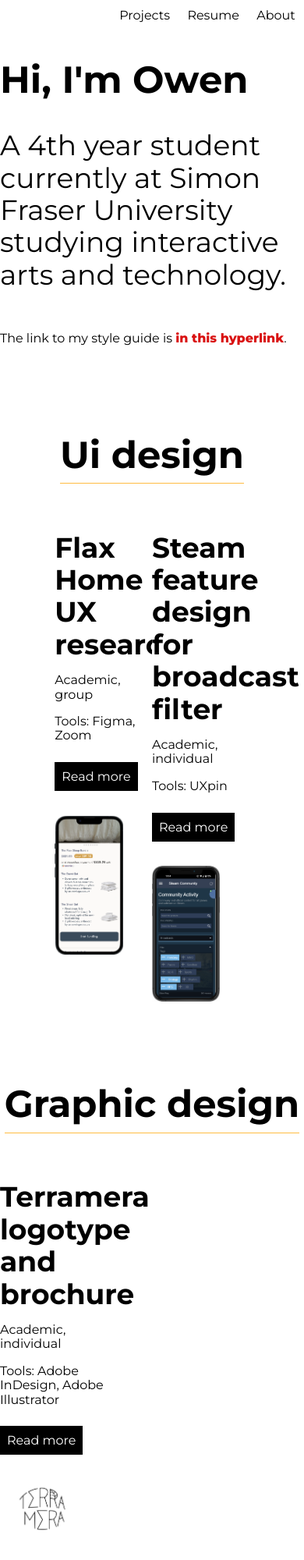
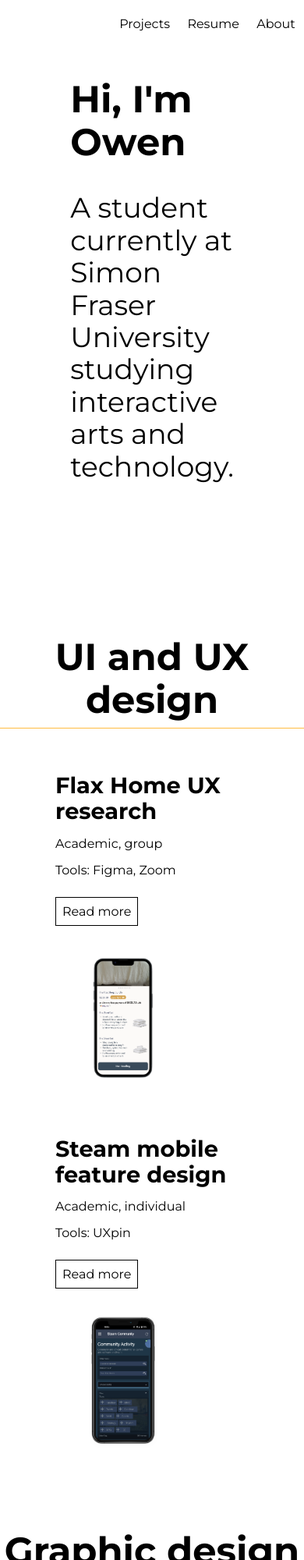
Before and after one commit to owenc8/owenc8.github.io, a plain HTML site: page index.html in a window 390 px wide. Shown: the top 2000 px of the page at 78% size. Drawn offline with Linux system fonts and the light colour scheme.

Commit message:
more changes and captions

```diff
--- a/index.html
+++ b/index.html
@@ -19,45 +19,46 @@
 
 	</head>
 	<body>
-		<div class="topnav">
-
+		<div class="sticky">
+            <div class= "topnav">
             <div class="topnav-right">
                 <a href="index.html">Projects</a>
                 <a href="#resume">Resume</a>
                 <a href="about.html">About</a>
                </div>
             </div>
+        </div>
 
 		<header>
-			<!-- <div class="topnav">
 
-				<div class="topnav-right">
-					<a href="index.html">Projects</a>
-				 <a href="#resume">Resume</a>
-				 <a href="about.html">About</a>
-				</div>
-			  </div> -->
 
 		</header>
+		    <!-- dummy section -->
+			<section class = "projectSection">
+				<p>
+				</p>
+				<p>
+				</p>
+			</section>
 
 
 
-		<section class=" leftmarg, bio">
+		<div class=" bio">
 
 
 			<h1>Hi, I'm Owen </h1>
 
 			<p class = maintext>
-				A 4th year student currently at Simon Fraser University studying interactive arts and technology.
+				A student currently at Simon Fraser University studying interactive arts and technology.
 
 			</p>
 
-			<p>
+			<!-- <p>
 				The link to my style guide is <a href="guide.html" class = "in-text">in this hyperlink</a>.
-			</p>
-		</section>
+			</p> -->
+		</div>
 
-		<div class = "leftmarg bottomMarg projtitle"><h1 class = title>Ui design</h1></div>
+		<div class = "leftmarg bottomMarg projtitle"><h1 class = title>UI and UX design</h1></div>
 
 		<div class = homeContainer>
 		<div class = "homebox">
@@ -75,14 +76,14 @@
 			</div>
 
 
-			<a href="flaxUXresearch.html" class = imglink><img src="img/flax ux/flaxflow2start.png" alt="flax mobile" width="100%" height="auto"></a>
+			<a href="flaxUXresearch.html" class = imglink><img src="img/flax ux/fullscreenProto.png" alt="flax mobile" width="100%" height="auto"></a>
 
 		</div>
 
 		<div class = "homebox">
 			<div class = "projtext">
 
-				<h2 >Steam feature design <br>for broadcast filter</h2>
+				<h2 >Steam mobile feature design </h2>
 				<p>Academic, individual</p>
 				<p>Tools: UXpin</p>
 				<br>
@@ -93,7 +94,7 @@
 				</div>
 			</div>
 
-				<a href="steam.html" class = imglink><img src="img/steam/steamfeatureNew.png" alt="steam filter" width="100%" height="auto"></a>
+				<a href="steam.html" class = imglink><img src="img/steam/steamfeaturedesign (1).png" alt="steam filter" width="100%" height="auto"></a>
 
 		</div>
 
@@ -103,10 +104,10 @@
 		<div class = "leftmarg bottomMarg projtitle"><h1 class = title>Graphic design</h1></div>
 
 
-		<div class = "homebox">
+		<div class = "homebox2">
 			<div class = "projtext">
 
-				<h2 >Terramera logotype <br>and brochure</h2>
+				<h2 >Terramera logotype and brochure</h2>
 				<p>Academic, individual</p>
 				<p>Tools: Adobe InDesign, Adobe Illustrator</p>
 				<br>
--- a/main.css
+++ b/main.css
@@ -33,7 +33,7 @@ h1 {
 
 h2 {
 	font-family: 'montserrat-B';
-	font-size: 2.25rem;
+	font-size: 1.8rem;
 	margin-bottom: 0;
 	text-align: left;
 }
@@ -42,7 +42,7 @@ h2 {
 h3 {
 	font-family: 'montserrat';
 	color: #C67000;
-	font-size: 1.6rem;
+	font-size: 1.4rem;
 	margin-bottom: 0;
 }
 
@@ -148,23 +148,23 @@ div.sticky{
 
 .readbutton a{
 	font-family: 'montserrat';
-	background-color: black;
-	color: #ffffff;
+	background-color: white;
+	color: black;
 	text-decoration: none;
 	margin-top: 1rem;
 
 	padding: 0.5rem;
 	border-style: solid;
 	border-color: #000000;
-	border-width: 0.1rem;
+	border-width: 0.07rem;
 	transition-property: background-color, color;
 	transition-duration: 0.5s;
 
 }
 
 .readbutton a:hover, .readbutton a:focus{
-background-color: #ffffff;
-color: #000000;
+background-color: black;
+color: white;
 }
 
 /* Change the color of links on hover */
@@ -216,7 +216,20 @@ color: #000000;
 	justify-content: space-between;
 	color: black;
 	max-width: 40%;
-	/* padding-inline: 10em; */
+	margin-inline: 2em;
+
+}
+
+.homebox2{
+	background-color:white;
+	display: flex;
+	flex-wrap: wrap;
+
+	justify-content: space-between;
+	color: black;
+	max-width: 40%;
+	margin-inline: 2em;
+	padding-left: 12vw;
 
 }
 
@@ -230,7 +243,7 @@ color: #000000;
 	flex-wrap: wrap;
 	justify-content: space-between;
 	height: auto;
-	max-width: 30%;
+	max-width: 80%;
 	margin-block: 2.5em;
 
 }
@@ -321,6 +334,13 @@ color: #000000;
 
 }
 
+@media screen and (max-width: 800px){
+	.homebox{
+
+		max-width: 80%;
+	}
+
+}
 
 
 
@@ -349,6 +369,8 @@ color: #000000;
 	justify-content: center;
 	align-content: center;
 	padding-bottom: 2em;
+	font-size: 3rem;
+
 
 }
 
@@ -368,6 +390,14 @@ color: #000000;
 
 }
 
+@media screen and (max-width:700px){
+	.bio{
+		padding-inline: 2em;
+	}
+
+
+
+}
 .footer{
 	background-color: black;
 	display: flex;
```
Also changed, not shown: about.html (+21 -12 lines), steam.html (+8 -1 lines), steamdesign.html (+2 -0 lines), terramera.html (+41 -18 lines), img/flax ux/fullscreenProto.png (added), img/steam/steamfeaturedesign (1).png (added), img/steam/steamfeaturescreen (1).png (added), img/steam/steamfilter (1).png (added), img/steamfilter.png (added). Lines whose indentation alone changed are shown as unchanged.
